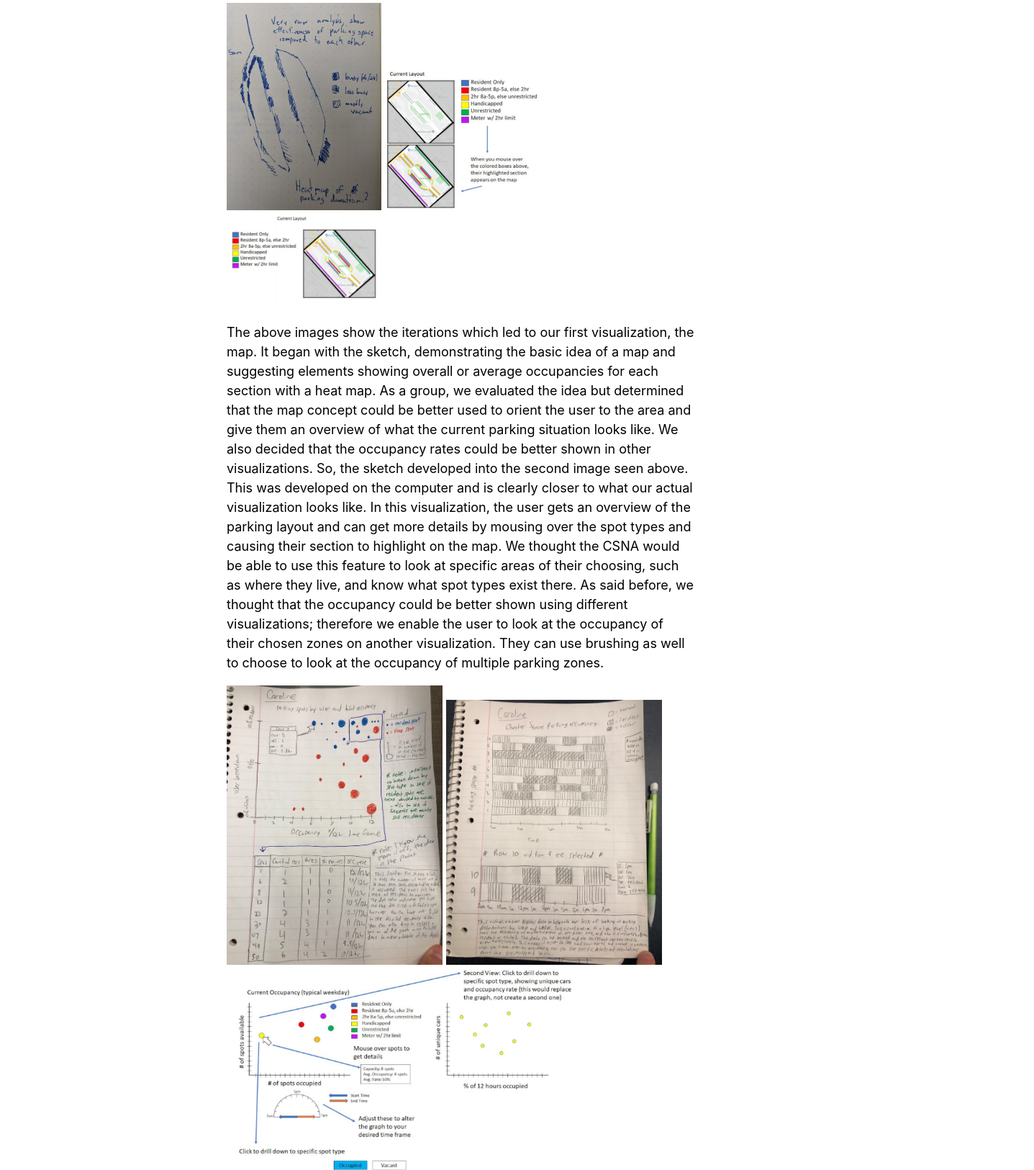
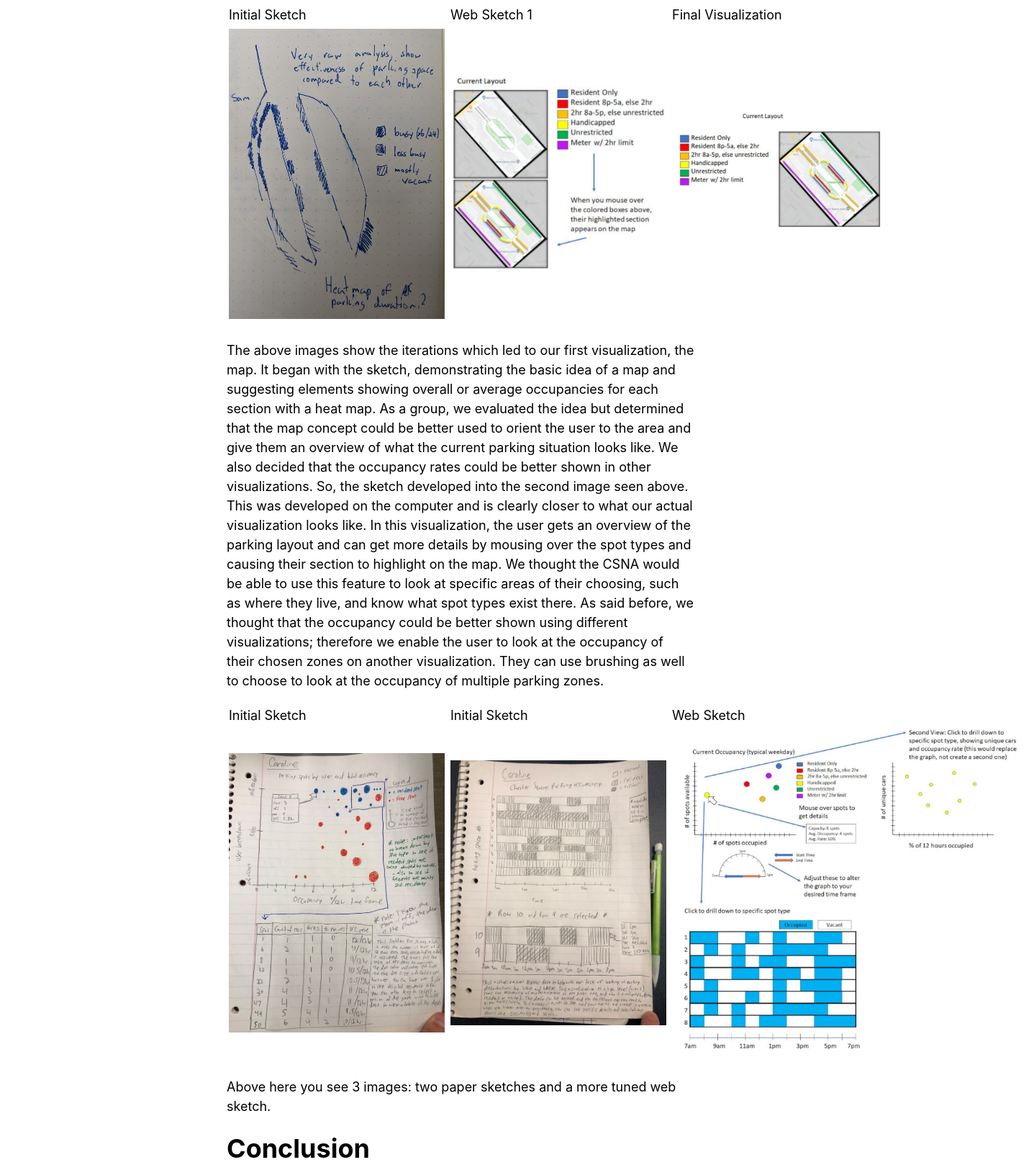
Before and after one commit to Northeastern-DS-4200-F19/project-team-12-parking, a plain HTML site: page index.html in a window 1280 px wide. Shown: the part 3607-5232 px from the top of the page at 72% size, 1437 px wide, since content can reach past the window. Drawn offline with nearby package versions, Linux system fonts and the light colour scheme.

Commit message:
table settings to design choice

```diff
--- a/index.html
+++ b/index.html
@@ -98,45 +98,59 @@
       <p><em>Expectation: Evidence of iterative improvement.
       Logical discussion of design choices grounded in theory from course.
       Discusses feedback from usability testing.</em></p>
+<table>
+<tr>
+<td> Initial Sketch </td>
+<td>   </td>
+<td> Web Sketch 1 </td>
+<td>   </td>
+<td> Final Visualization </td>
+<tr>
+<tr>
+<td> <img src="Sketch3.JPG"
+	width=300
+	alt="Sketch 3" > </td>
+<td>   </td>
+<td> <img src="WebSketch1.PNG"
+	width=300
+	alt="Web sketch 1" > </td>
+<td>   </td>
+<td> <img src="Web1-3.PNG"
+	width=300
+	alt="Web sketch 1 --v3" > </td>
+<tr>
+</table>
 
-<span style="width:100%">
-<img src="Sketch3.JPG"
-	style="width:33%"
-	alt="Sketch 3" >
-
-<img src="WebSketch1.PNG"
-	style="width:33%"
-	alt="Web sketch 1" >
-
-<img src="Web1-3.PNG"
-	style="width:33%"
-	alt="Web sketch 1 --v3" >
-</span>
 <p> The above images show the iterations which led to our first visualization, the map. It began with the sketch, demonstrating the basic idea of a map and suggesting elements showing overall or average occupancies for each section with a heat map. As a group, we evaluated the idea but determined that the map concept could be better used to orient the user to the area and give them an overview of what the current parking situation looks like. We also decided that the occupancy rates could be better shown in other visualizations. So, the sketch developed into the second image seen above. This was developed on the computer and is clearly closer to what our actual visualization looks like. In this visualization, the user gets an overview of the parking layout and can get more details by mousing over the spot types and causing their section to highlight on the map. We thought the CSNA would be able to use this feature to look at specific areas of their choosing, such as where they live, and know what spot types exist there. As said before, we thought that the occupancy could be better shown using different visualizations; therefore we enable the user to look at the occupancy of their chosen zones on another visualization. They can use brushing as well to choose to look at the occupancy of multiple parking zones. </p>
 
-<span>
-<img src="Sketch2.JPG"
+
+<table>
+<tr>
+<td> Initial Sketch </td>
+<td>   </td>
+<td> Initial Sketch </td>
+<td>   </td>
+<td> Web Sketch </td>
+<tr>
+<tr>
+<td> <img src="Sketch2.JPG"
 	width=300
-	alt="Sketch 2" >
-
-<img src="Sketch1.JPG"
+	alt="Sketch 2" > </td>
+<td>   </td>
+<td> <img src="Sketch1.JPG"
 	width=300
-	alt="Sketch 1" >
-</span>
+	alt="Sketch 1" > </td>
+<td>   </td>
+<td> </span>
 <img src="WebSketch2and3.PNG"
 	width=500
-	alt="Web sketches 2 and 3" >
+	alt="Web sketches 2 and 3" > </td>
+<tr>
+</table>
 
-<p> This is another one of the initial sketches we came up with. After rounds of iteration, this was developed into our second visualization. </p>
-
-
-
-
-<p> This is one of the initial sketches we came up with. After rounds of iteration, this was developed into our third visualization. </p>
-
-
-
- <p> This is the second iteration of the second and third visualizations. </p>
+<p>
+Above here you see 3 images: two paper sketches and a more tuned web sketch.
+</p>
 
 
 
```
